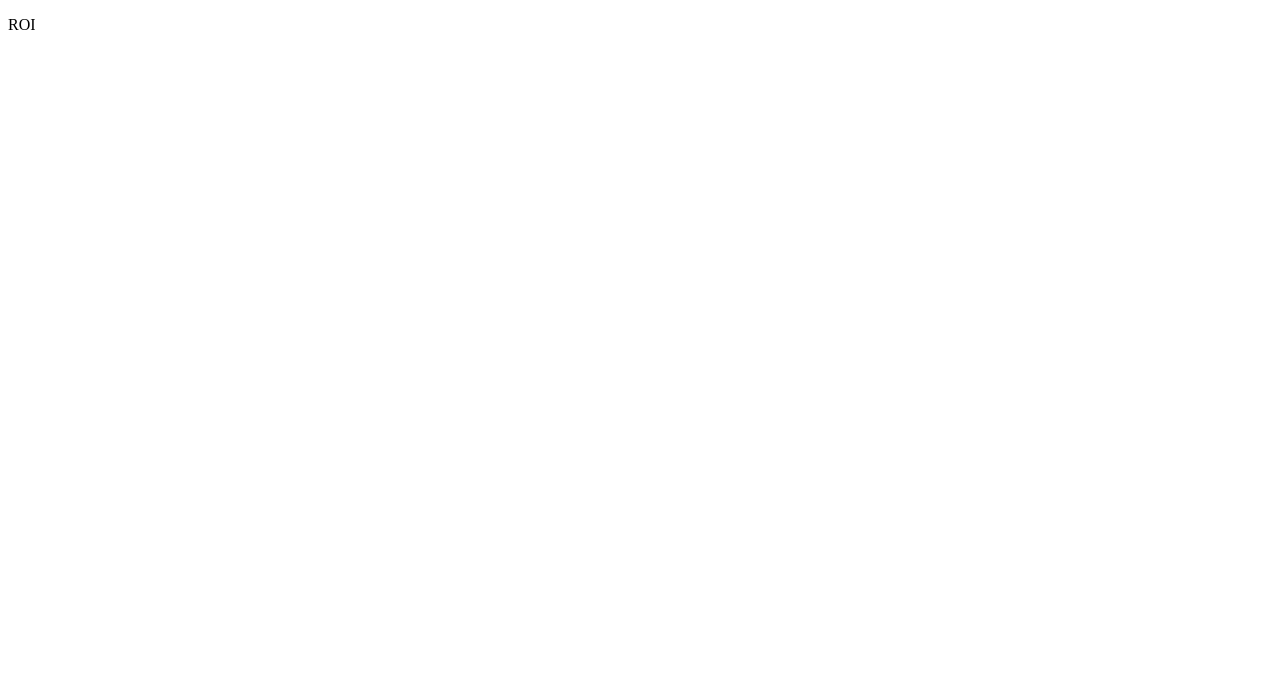
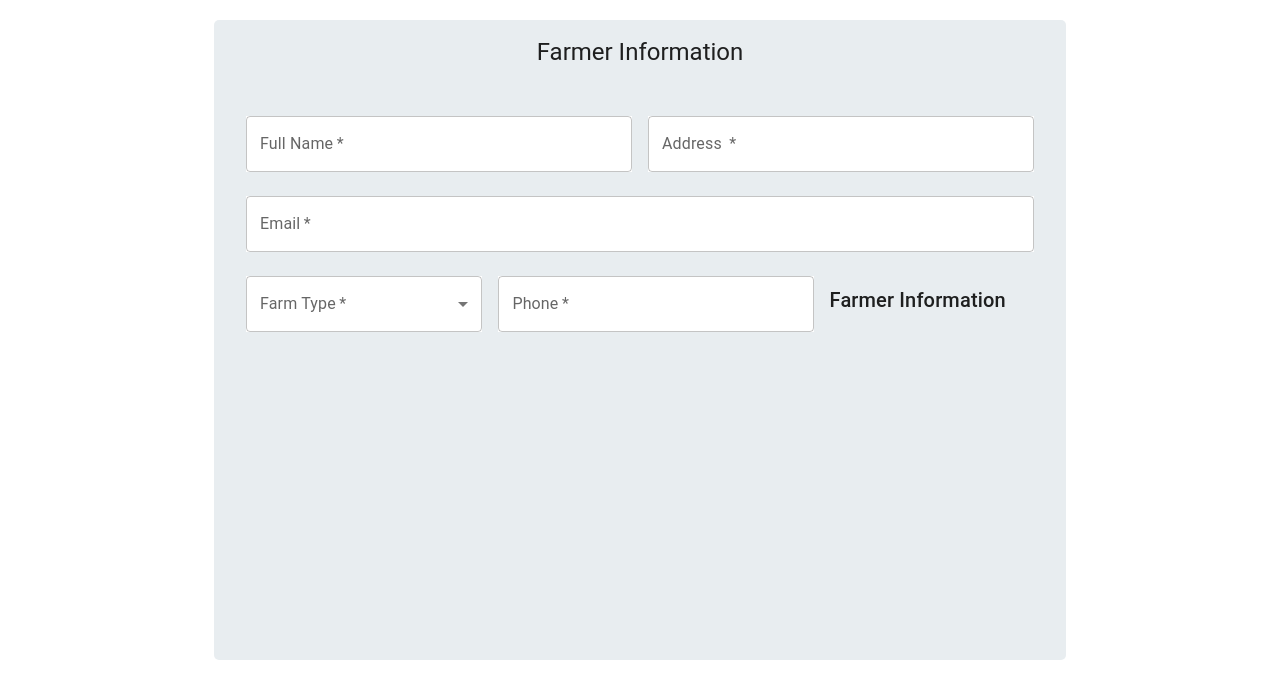
Before and after one commit to Mohamed-N-Mohamed/roi-calc, a React (Vite) app: page / in a window 1280 px wide. Shown: the top 698 px of the page. Built offline with nearby package versions, Linux system fonts and the light colour scheme.

Commit message:
Add Farmer Info

```diff
--- a/package.json
+++ b/package.json
@@ -10,6 +10,9 @@
     "preview": "vite preview"
   },
   "dependencies": {
+    "@emotion/react": "^11.11.4",
+    "@emotion/styled": "^11.11.5",
+    "@mui/material": "^5.15.18",
     "react": "^18.2.0",
     "react-dom": "^18.2.0"
   },
--- a/src/App.jsx
+++ b/src/App.jsx
@@ -1,10 +1,16 @@
 import { useState } from 'react';
 import './App.css';
+import FarmerInfo from './components/FarmerInfo';
+import CssBaseline from '@mui/material/CssBaseline';
+import Container from '@mui/material/Container';
 
 function App() {
   return (
     <div className='main'>
-      <p>ROI</p>
+      <Container maxWidth='md'>
+        <CssBaseline />
+        <FarmerInfo />
+      </Container>
     </div>
   );
 }
--- /dev/null
+++ b/src/components/FarmerInfo.jsx
@@ -0,0 +1,125 @@
+import React from 'react';
+import Box from '@mui/material/Box';
+import TextField from '@mui/material/TextField';
+import MenuItem from '@mui/material/MenuItem';
+import Button from '@mui/material/Button';
+import Typography from '@mui/material/Typography';
+import Checkbox from '@mui/material/Checkbox';
+import FormControlLabel from '@mui/material/FormControlLabel';
+
+const farmTypes = [
+  {
+    values: 'dairy farms',
+    label: 'dairy farms',
+  },
+
+  {
+    values: 'dairy farms 2',
+    label: 'dairy farms 2 ',
+  },
+
+  {
+    values: 'dairy farms 3',
+    label: 'dairy farms 3 ',
+  },
+];
+
+const FarmerInfo = () => {
+  return (
+    <Box
+      sx={{
+        marginTop: '20px',
+        width: '100%',
+        height: '80vh',
+        backgroundColor: '#e8edf0',
+        borderRadius: '5px',
+      }}
+    >
+      <Typography
+        component='h1'
+        variant='h5'
+        textAlign='center'
+        sx={{ paddingTop: '1rem' }}
+      >
+        Farmer Information
+      </Typography>
+
+      <Box
+        component='form'
+        sx={{
+          padding: '2rem',
+          fontSize: '28px',
+        }}
+      >
+        <Box
+          component='div'
+          sx={{
+            display: 'flex',
+            justifyContent: 'space-between',
+            gap: '1rem',
+            alignItems: 'center',
+          }}
+        >
+          <TextField
+            margin='normal'
+            required
+            label='Full Name'
+            sx={{ backgroundColor: '#fff', width: '50%' }}
+          />
+          <TextField
+            margin='normal'
+            required
+            label='Address '
+            sx={{ backgroundColor: '#fff', width: '50%' }}
+          />
+        </Box>
+        <TextField
+          margin='normal'
+          required
+          label='Email'
+          fullWidth
+          sx={{ backgroundColor: '#fff' }}
+        />
+
+        <Box
+          component='div'
+          sx={{
+            display: 'flex',
+            gap: '1rem',
+            alignItems: 'center',
+            justifyContent: 'cen',
+          }}
+        >
+          <TextField
+            margin='normal'
+            required
+            label='Farm Type'
+            select
+            sx={{ width: '30%', backgroundColor: '#fff' }}
+          >
+            {farmTypes.map((farms) => (
+              <MenuItem key={farms.values} value={farms.values}>
+                {farms.label}
+              </MenuItem>
+            ))}
+          </TextField>
+          <TextField
+            margin='normal'
+            required
+            label='Phone'
+            fullWidth
+            sx={{ backgroundColor: '#fff', width: '40%' }}
+          />
+          {/* <FormControlLabel control={<Checkbox />} label='Yes, I agree to the requirement that you just layout it' sx={{width: '30%'}}/> */}
+          <Box>
+            <Typography component='h6' variant='h6'>
+              Farmer Information
+            </Typography>
+          </Box>
+        </Box>
+      </Box>
+    </Box>
+  );
+};
+
+export default FarmerInfo;
```
Also changed, not shown: 1 other file (tests, documents, lock files or other folders).
